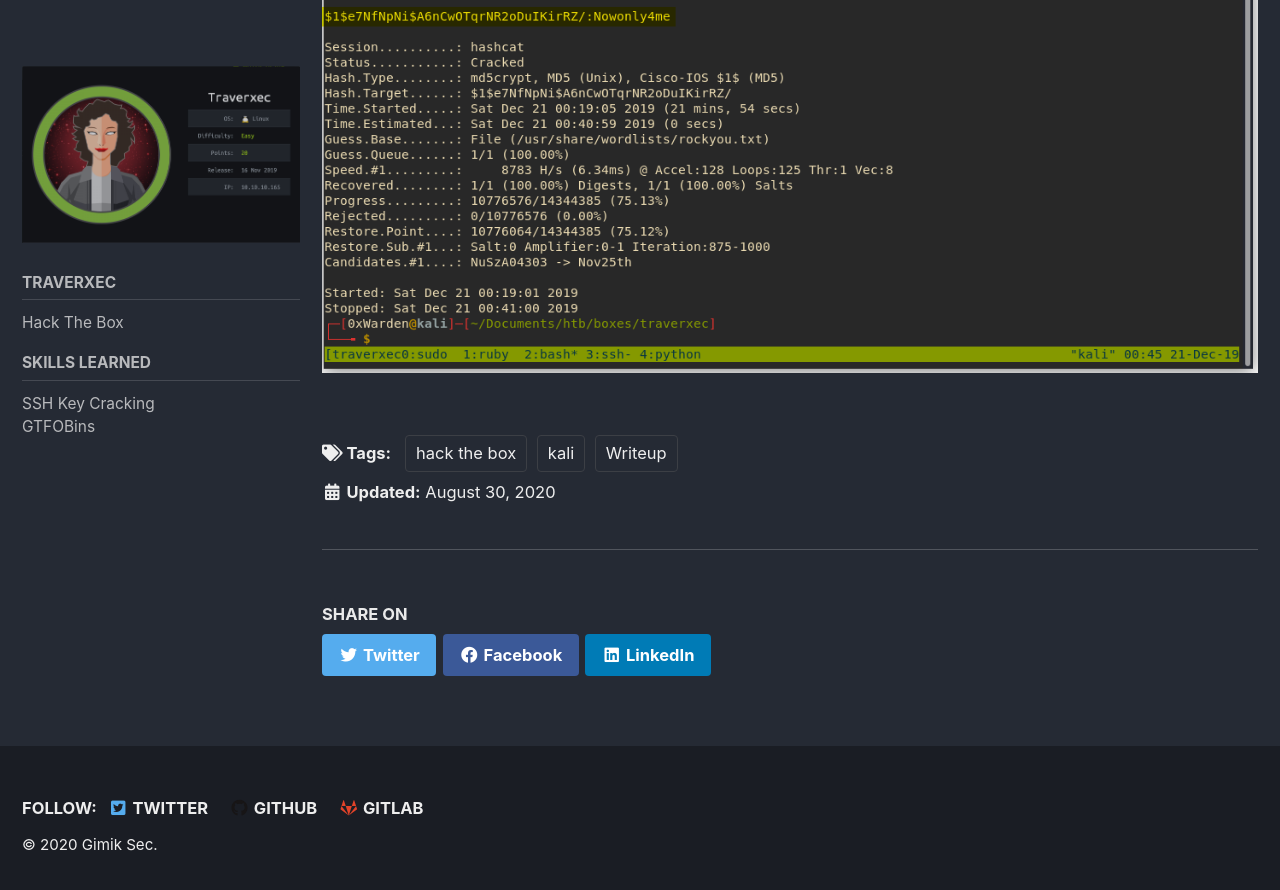
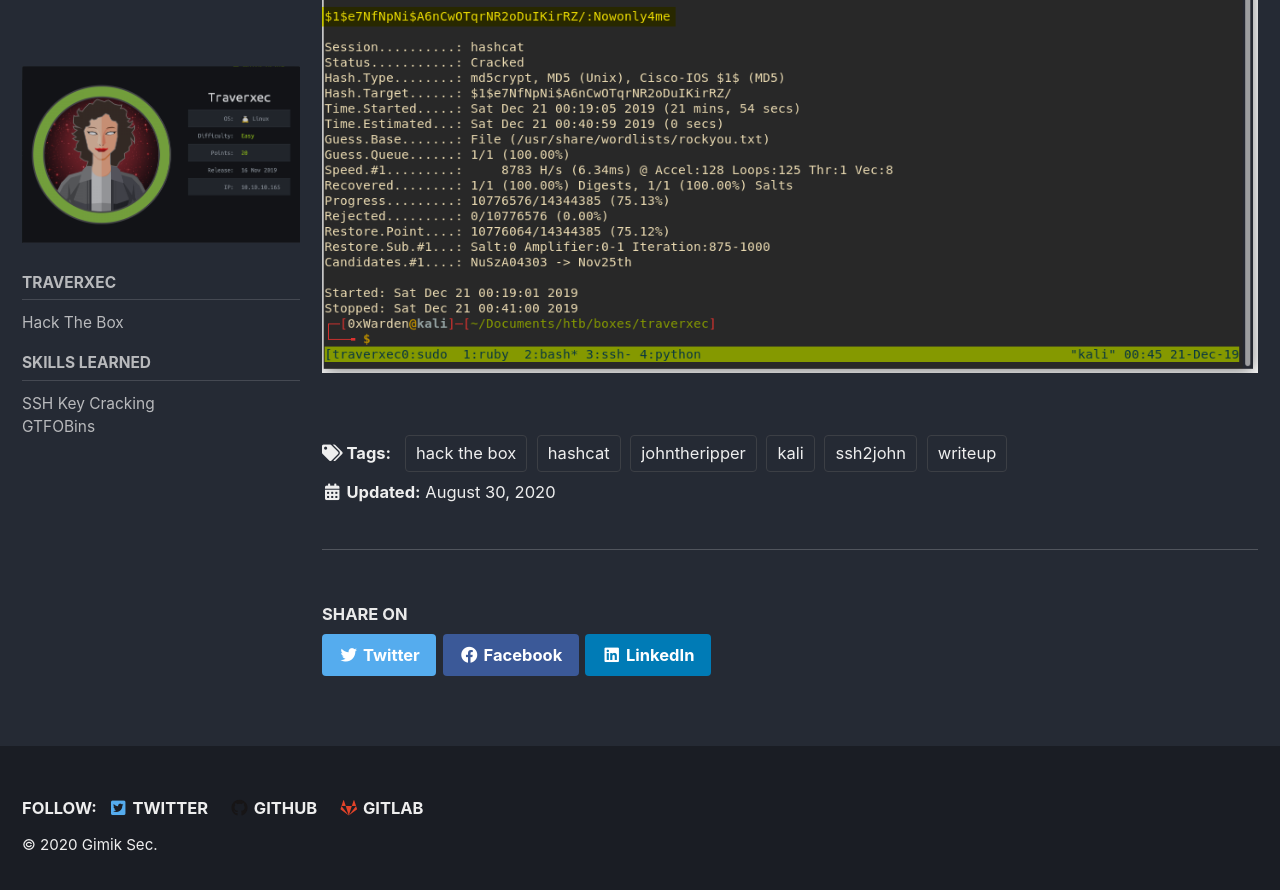
Before and after one commit to mattellquist/gimikbugs.github.io, a Jekyll site: the page built from _writeups/traverxec.md, in a window 1280 px wide and 900 px high, scrolled down 12370 px. Shown: the top 890 px of the window. Built offline with Jekyll 4.4.1, drawn with Linux system fonts in a browser that asks for light colours; cached includes are drawn as plain includes.

Commit message:
writing Traverxec

```diff
--- a/_writeups/traverxec.md
+++ b/_writeups/traverxec.md
@@ -8,9 +8,12 @@ header:
 share_image: /images/traverxec/traverxec_bio.png
 author_profile: false
 tags:
-  - Writeup
+  - writeup
   - kali
   - hack the box
+  - hashcat
+  - johntheripper
+  - ssh2john
 sidebar:
   - image: /images/traverxec/traverxec_bio.png
   - image_alt: "Traverxec"
```
